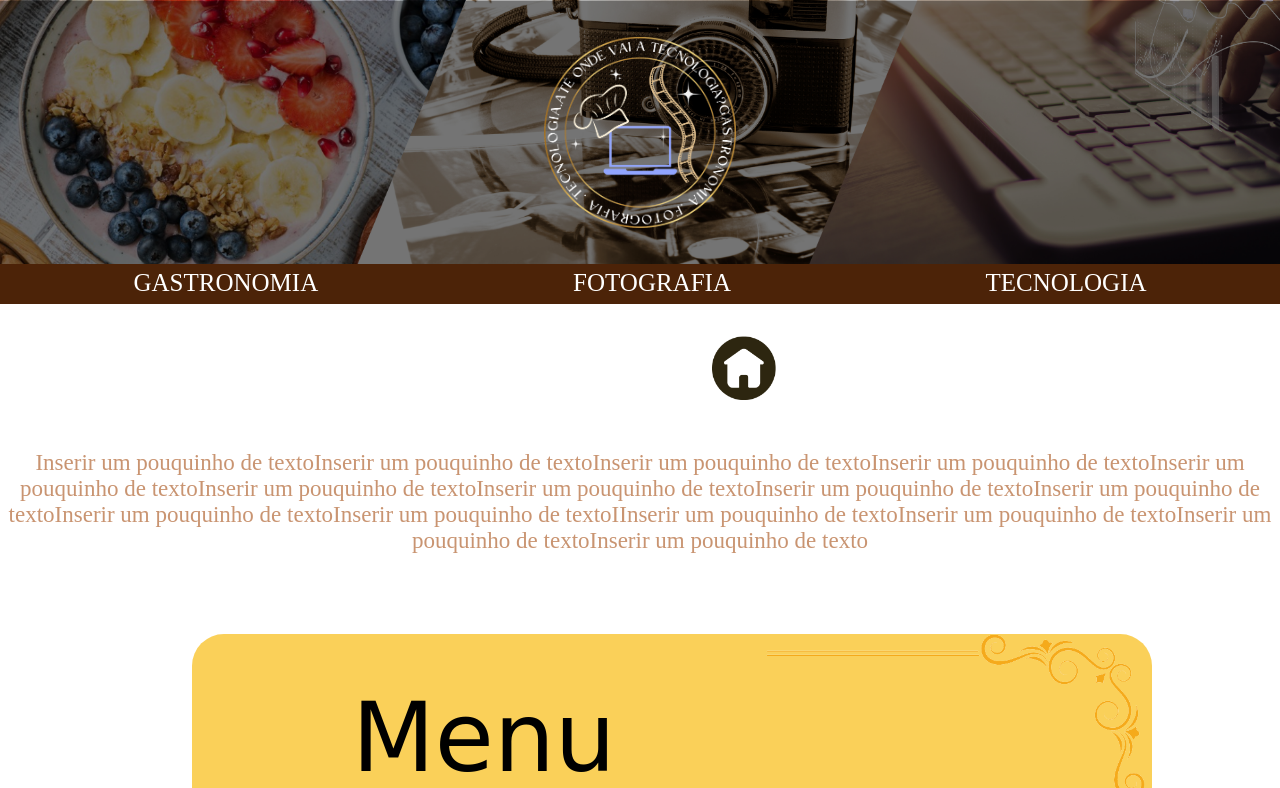
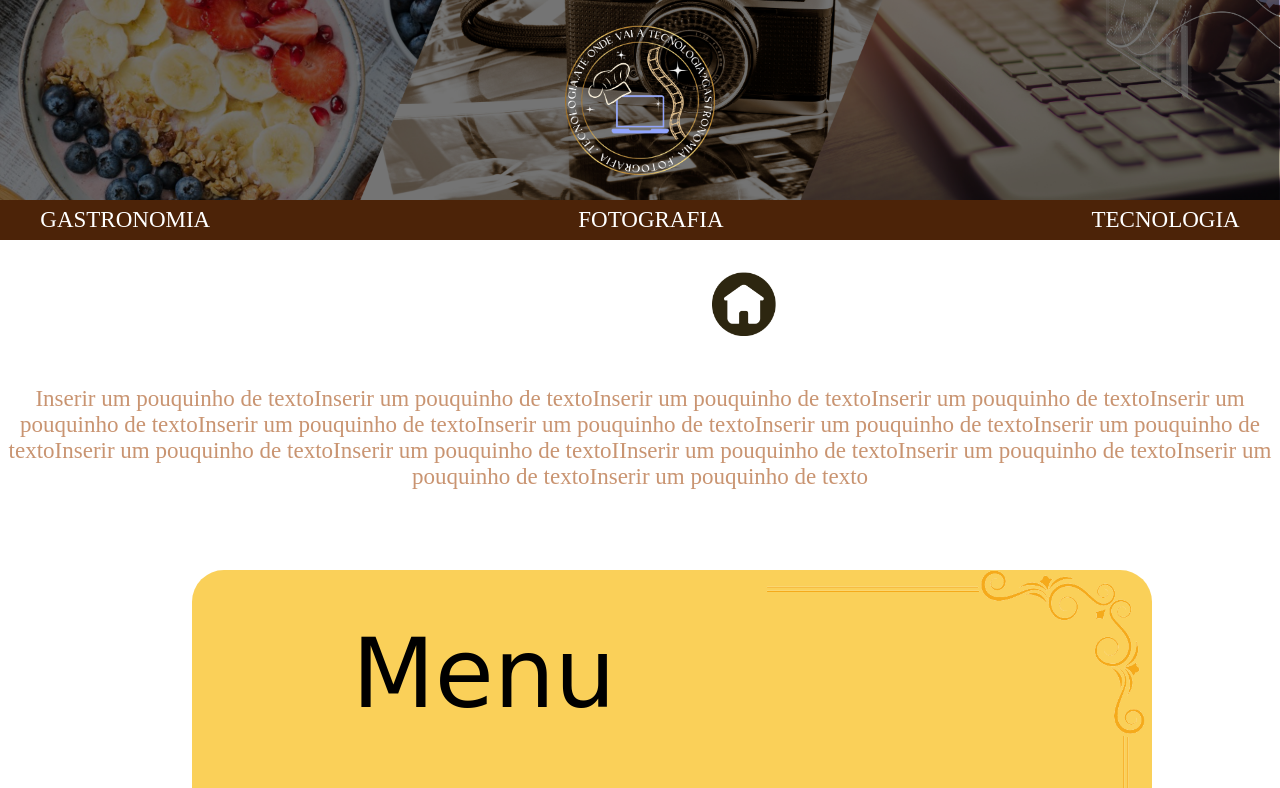
Before and after one commit to jonathan325jh/eletiva-site, a plain HTML site: page gastro.html in a window 1280 px wide. Shown: the top 788 px of the page. Drawn offline with Linux system fonts and the light colour scheme; a web font is replaced by a local one.

Commit message:
Add files via upload

```diff
--- a/gastro.css
+++ b/gastro.css
@@ -9,19 +9,54 @@
 *{
     margin: 0;
     padding: 0;
+    outline: none;
     box-sizing: border-box;
-    outline: none;
 }
 
-header{
+body{
+    display: grid;
+    grid-template-rows: auto 1fr auto;
+    min-height: 100vh;
+
+}
+
+
+header {
     background-image: url(banner.png);
     background-size: cover;
+    background-position: center;
     display: flex;
     justify-content: center;
     align-items: center;
-    height: 33vh;
+    min-height: 25vh;
+    padding: 20px;
 }
 
+#logo{
+    width: 90%;
+    max-width: 150px;
+    height: auto;
+}
+
+.links {
+    display: flex;
+    height: 5vh;
+    justify-content: center;
+    flex-wrap: wrap;
+    gap: 23rem;
+    align-items: center;
+    background-color: #4c2308;
+    padding: 1px;
+    font-family: "Charis SIL", serif;
+    font-weight: 400;
+    font-size: 23px;
+}
+
+.links a {
+    text-decoration: none;
+    color: white;
+    transition: color 0.3s;
+}
 
 footer{
     background-color: #4c2308;
@@ -64,23 +99,10 @@ footer{
 
 
 #logo{
-    width: 15%;
+    width: 90%;
+    max-width: 150px;
+    height: auto;
 }
-
-.links{
-    text-align: center;
-    word-spacing: 10em;
-    font-size: 25px;
-    background-color: #4c2308;
-    height: 5vh;
-    padding-top: 0.2em;
-}
-
-a{
-    text-decoration: none;
-    color: white;
-}
-
 
 
 .texto{
--- a/style.css
+++ b/style.css
@@ -34,7 +34,7 @@ body{
     background-position:
         37% 75%,
         62.5% 75%,
-        28% 21.5%,
+        28% 18.5%,
         5% 21.5%,
         10% 41.5%,
         5% 61.5%,
@@ -59,47 +59,41 @@ body{
         no-repeat
 }
 
-body.fundo-proposta{
-    background-image: url(borda-proposta.png);
-    background-repeat: no-repeat;
-    background-position: 38% 79.2%;
-    background-size: 3%;
-    background-repeat: no-repeat;
-}
-
-body.fundo-proposta-dois{
-    background-image: url(borda-proposta-Copia.png);
-    background-repeat: no-repeat;
-    background-position: 28% 79.2%;
-    background-size: 4%;
-    background-repeat: no-repeat;
-}
-
-header{
+header {
     background-image: url(banner.png);
     background-size: cover;
+    background-position: center;
     display: flex;
     justify-content: center;
     align-items: center;
-    height: 33vh;
+    min-height: 25vh;
+    padding: 20px;
 }
 
 #logo{
-    width: 15%;
+    width: 90%;
+    max-width: 150px;
+    height: auto;
 }
 
-.links{
-    text-align: center;
-    word-spacing: 10em;
-    font-size: 25px;
+.links {
+    display: flex;
+    height: 5vh;
+    justify-content: center;
+    flex-wrap: wrap;
+    gap: 23rem;
+    align-items: center;
     background-color: #4c2308;
-    height: 5vh;
-    padding-top: 0.2em;
+    padding: 1px;
+    font-family: "Charis SIL", serif;
+    font-weight: 400;
+    font-size: 23px;
 }
 
-a{
+.links a {
     text-decoration: none;
     color: white;
+    transition: color 0.3s;
 }
 
 footer{
```
